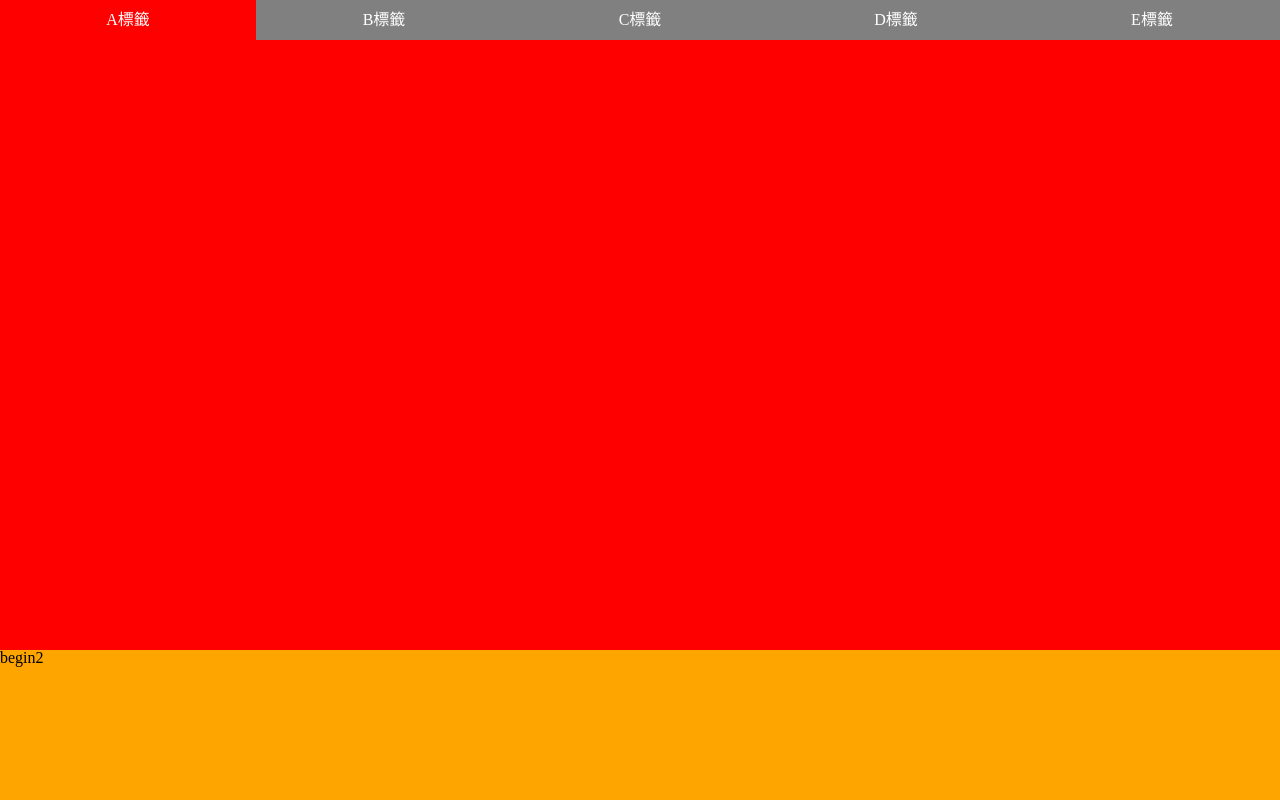
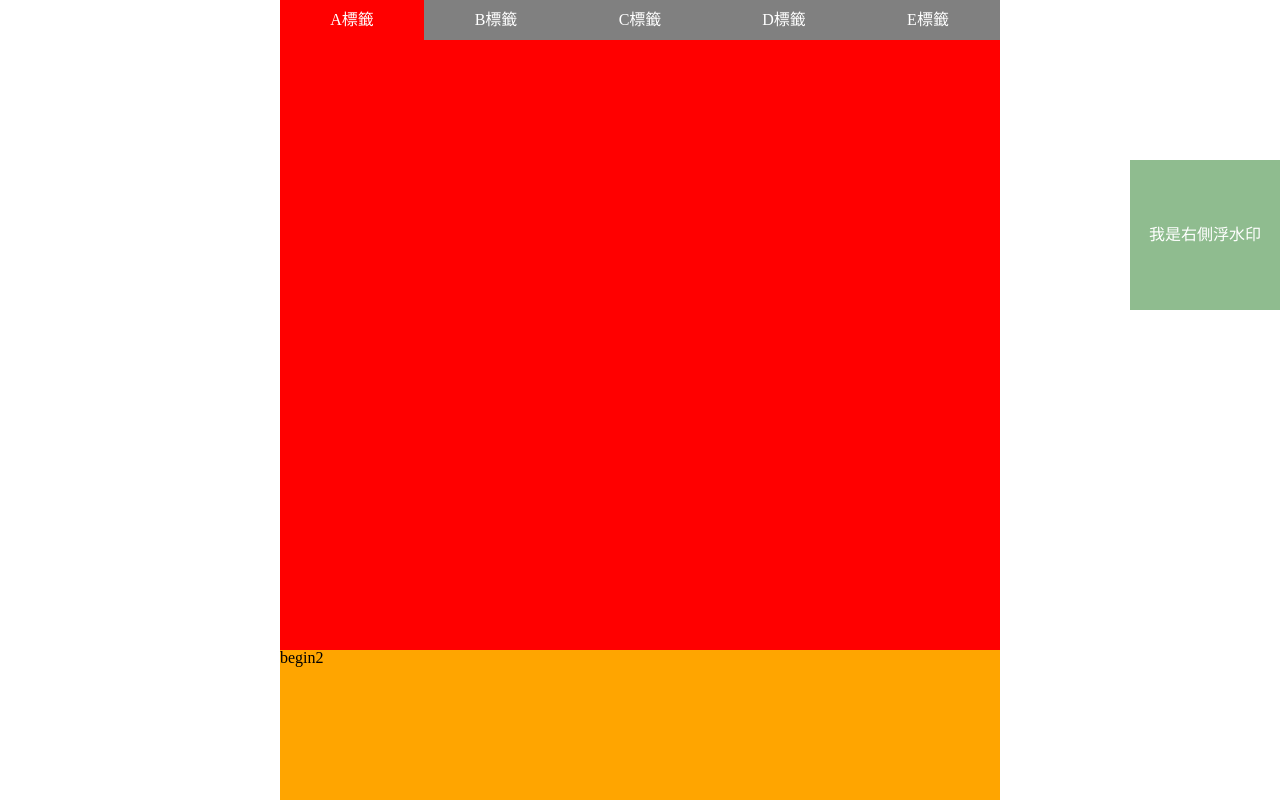
Before and after one commit to BD-Danielle/es6-peekaboo, a website: page es6.index.html in a window 1280 px wide. Shown: the top 800 px of the page. Drawn offline with nearby package versions, Linux system fonts and the light colour scheme.

Commit message:
offsetTop fixed

```diff
--- a/es6.index.html
+++ b/es6.index.html
@@ -17,25 +17,28 @@
     line-height: 40px; cursor: pointer;
   }
   ul > li > a{
-    text-decoration: none;
-    color: white;
+    text-decoration: none; color: white;
   }
   #g{
     width: 100%; height: 60px; position: fixed;  bottom: 0; background-color: pink;
     display: flex; justify-content: center; align-items: center;
   }
+  #f{
+    width: 150px; height: 150px; position: fixed; right: 0; top: 20%; background-color: darkseagreen;
+    text-align: center; line-height: 150px; color: white;
+  }
 </style>
 <body>
-  <div style="width: 100%; display: block; position: fixed; top: 0;">
-    <ul style="display: flex;">
+  <div id="f">我是右側浮水印</div>
+  <div id="begin7" style="width: 720px; display: block; margin: 0 auto;">
+    <ul style="width: inherit; display: flex; position: fixed; top: 0; z-index: 2;">
       <li id="a"><a href="">A標籤</a></li>
       <li id="b"><a href="">B標籤</a></li>
       <li id="c"><a href="">C標籤</a></li>
       <li id="d"><a href="">D標籤</a></li>
       <li id="e"><a href="">E標籤</a></li>
     </ul>
-  </div>
-  <div style="width: 100%;">
+    <div style="width: inherit;">
       <div id="begin1" style="height: 650px; background-color: red;">begin1</div><div id="end1"></div>
       <div id="begin2" style="height: 700px; background-color: orange;">begin2</div><div id="end2"></div>
       <div id="begin3" style="height: 750px; background-color: yellow;">begin3</div><div id="end3"></div>
@@ -43,25 +46,32 @@
       <div id="begin5" style="height: 850px; background-color: blue;">begin5</div><div id="end5"></div>
       <div id="begin6" style="height: 850px; background-color: purple;">begin6</div><div id="end6"></div>
     </div>
+  </div>
   <div id="g" style="display: none;">我是置底浮水印</div>
 </body>
 <script>
   window.addEventListener('DOMContentLoaded', function () {
     var displayButton = function(){
-      console.log('this: ', this);
       this.visible ? document.querySelector("#g").style.display = "flex": document.querySelector("#g").style.display = "none";
       this.visible ? document.querySelector(this.selector).style.backgroundColor = this.bgColor: document.querySelector(this.selector).style.backgroundColor = "grey";
-
     }
     var changeBgColor = function(){
+      document.querySelector(this.selector).addEventListener("click", function(event){
+        event.preventDefault();
+        console.log('event: ', event);
+      }, true)
       this.visible ? document.querySelector(this.selector).style.backgroundColor = this.bgColor: document.querySelector(this.selector).style.backgroundColor = "grey";
     }
+    var toggleWatermark = function(){
+      this.horzVisible ? document.querySelector(this.selector).style.visibility = "visible": document.querySelector(this.selector).style.visibility = "hidden";
+    }
     var arrObjs = [
-      {selector: '#a', areas: [['#begin1', '#end1']], cb: changeBgColor, bgColor: "red"},
-      {selector: '#b', areas: [['#begin2', '#end2']], cb: changeBgColor, bgColor: "orange"},
-      {selector: '#c', areas: [['#begin3', '#end3'], ["#begin6", "#end6"]], cb: displayButton, bgColor: "yellow"},
-      {selector: '#d', areas: [['#begin4', '#end4']], cb: changeBgColor, bgColor: "green"},
-      {selector: '#e', areas: [['#begin5', '#end5']], cb: changeBgColor, bgColor: "blue"}
+      {selector: '#a', areas: [['#begin1', '#end1']], offsetTop: 40, cb: changeBgColor, bgColor: "red"},
+      {selector: '#b', areas: [['#begin2', '#end2']], offsetTop: 40, cb: changeBgColor, bgColor: "orange"},
+      {selector: '#c', areas: [['#begin3', '#end3'], ["#begin6", "#end6"]], offsetTop: 40, cb: displayButton, bgColor: "yellow"},
+      {selector: '#d', areas: [['#begin4', '#end4']], offsetTop: 40, cb: changeBgColor, bgColor: "green"},
+      {selector: '#e', areas: [['#begin5', '#end5']], offsetTop: 40, cb: changeBgColor, bgColor: "blue"},
+      {selector: '#f', areas: [['#begin7', "#f"]], cb: toggleWatermark, horizontal: true}
     ];
     var peekaboo = new Peekaboo(arrObjs);
     peekaboo.start();
--- a/js/es6.peekaboo.js
+++ b/js/es6.peekaboo.js
@@ -56,12 +56,20 @@ class Peekaboo{
       "offsetWidth": offsetWidth
     };
   }
-
+  horizontal(c1){
+    return this.winSize.innerWidth <= (this.winSize.innerWidth - this.objSize(c1[0]).offsetLeft + this.objSize(c1[1]).offsetWidth);
+  }
+  vertical(c1, offsetTop = 0){
+    let pointA = this.objSize(c1[0]).offsetTop;
+    let pointB = this.docSize.docHeight - this.objSize(c1[1]).offsetTop - this.objSize(c1[1]).offsetHeight;
+    return this.docSize.docScrollTop >= pointA - offsetTop && pointB <= this.docSize.docScrollBottom - offsetTop;
+  }
   forEach(){
     this.arrObjs.forEach(c=>{
       c.arrVisible = [];
       c.areas.forEach((c1, i1)=>{
-        if(this.docSize.docScrollTop >= this.objSize(c1[0]).offsetTop && (this.docSize.docHeight - this.objSize(c1[1]).offsetTop - this.objSize(c1[1]).offsetHeight) <= this.docSize.docScrollBottom){
+        c.horzVisible = c.horizontal && this.horizontal(c1) ? false: true; // if horizontal
+        if(this.vertical(c1, c.offsetTop)){
           c.arrVisible[i1] = true;
           c.visible = true;
         }else{
@@ -75,6 +83,6 @@ class Peekaboo{
     })
   }
   start(){
-    ["DOMContentLoaded", "scroll"].forEach(c=>window.addEventListener(c, ()=>this.forEach()));
+    ["DOMContentLoaded", "scroll", "resize"].forEach(c=>window.addEventListener(c, ()=>this.forEach()));
   }
 }
```
Lines whose indentation alone changed are shown as unchanged.
